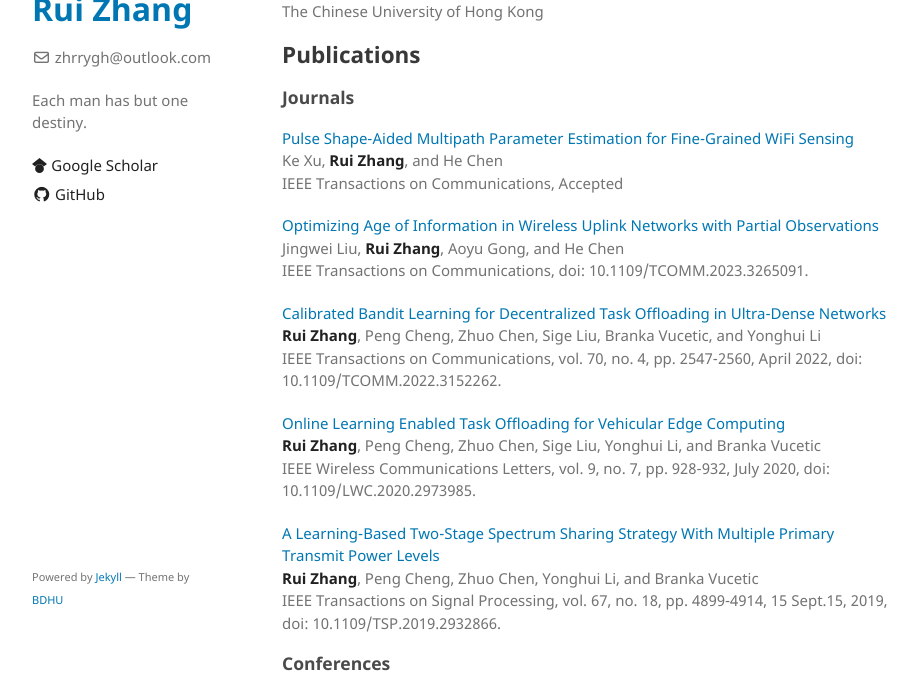
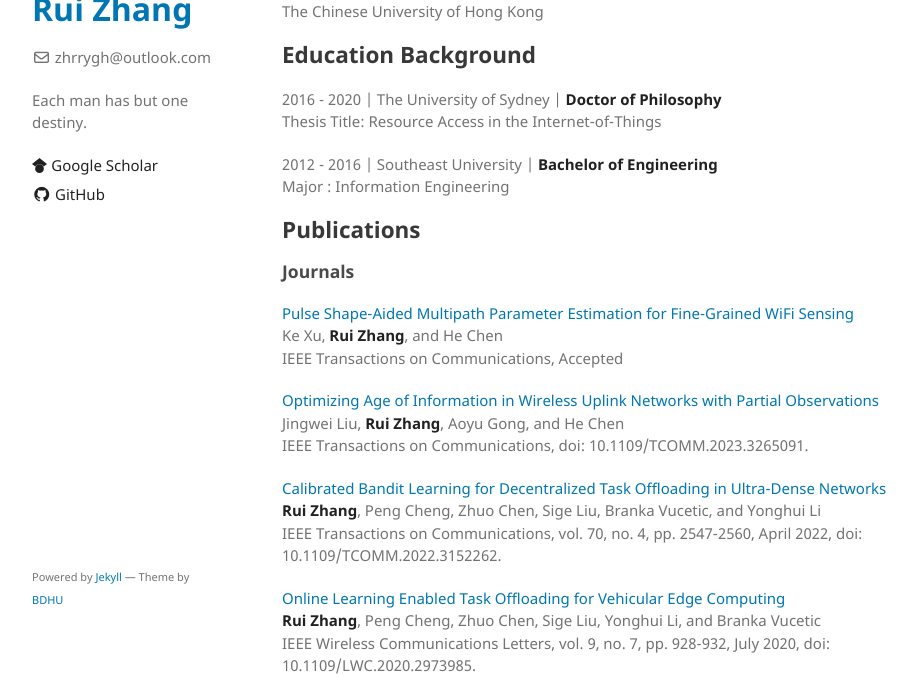
Before and after one commit to zhrrygh/zhrrygh.github.io, a Jekyll site: the page built from index.md, in a window 1280 px wide and 900 px high, scrolled down 366 px, cut to the strip 221-900 px from the top of the window. Shown: the whole strip, without its empty margins (178-1095 px from the left). Built offline with Jekyll 4.4.1, drawn with Linux system fonts in a browser that asks for light colours.

Commit message:
Update index.md

```diff
--- a/index.md
+++ b/index.md
@@ -24,6 +24,13 @@ The Chinese University of Hong Kong
 
 2021.01-2021.11| **Research Assistant** \
 The Chinese University of Hong Kong
+
+## Education Background
+2016 - 2020 | The University of Sydney | **Doctor of Philosophy** \
+Thesis Title: Resource Access in the Internet-of-Things
+
+2012 - 2016 |  Southeast University | **Bachelor of Engineering** \
+Major : Information Engineering
 
 ## Publications
 
```
